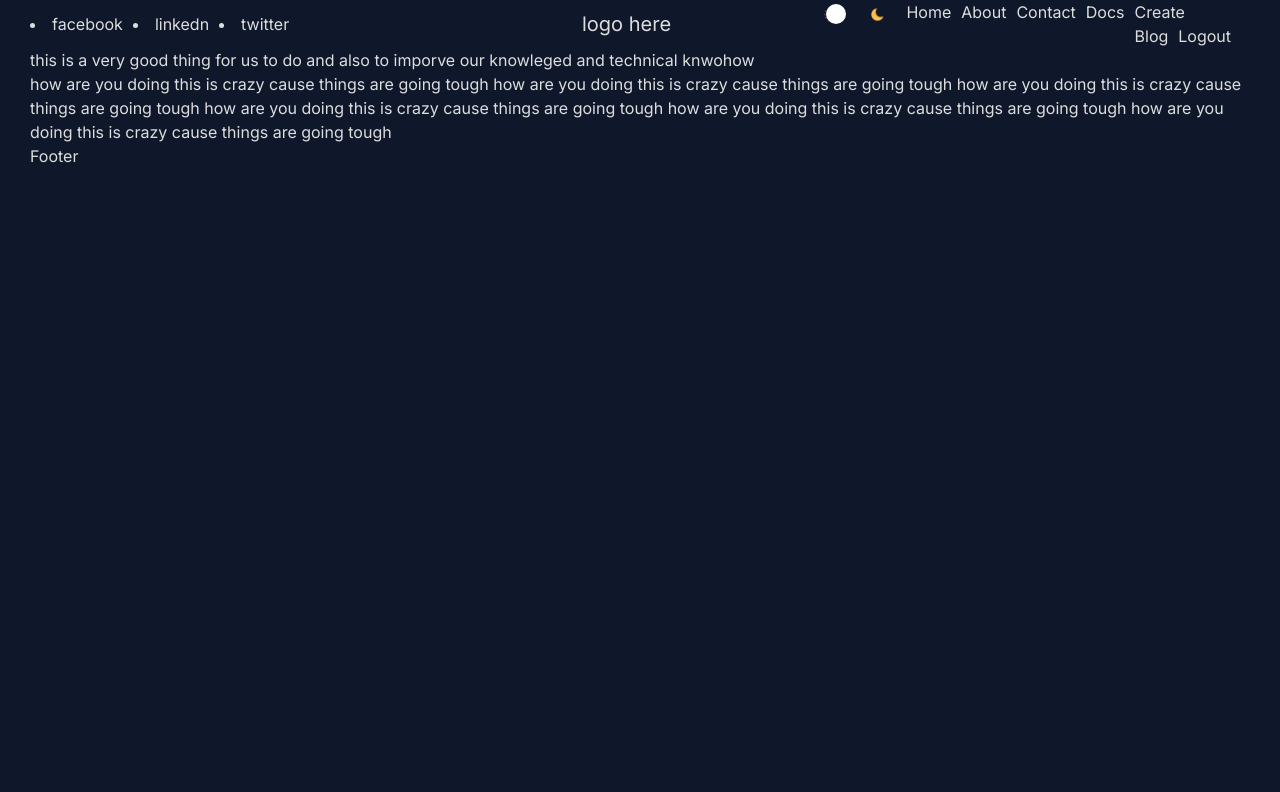
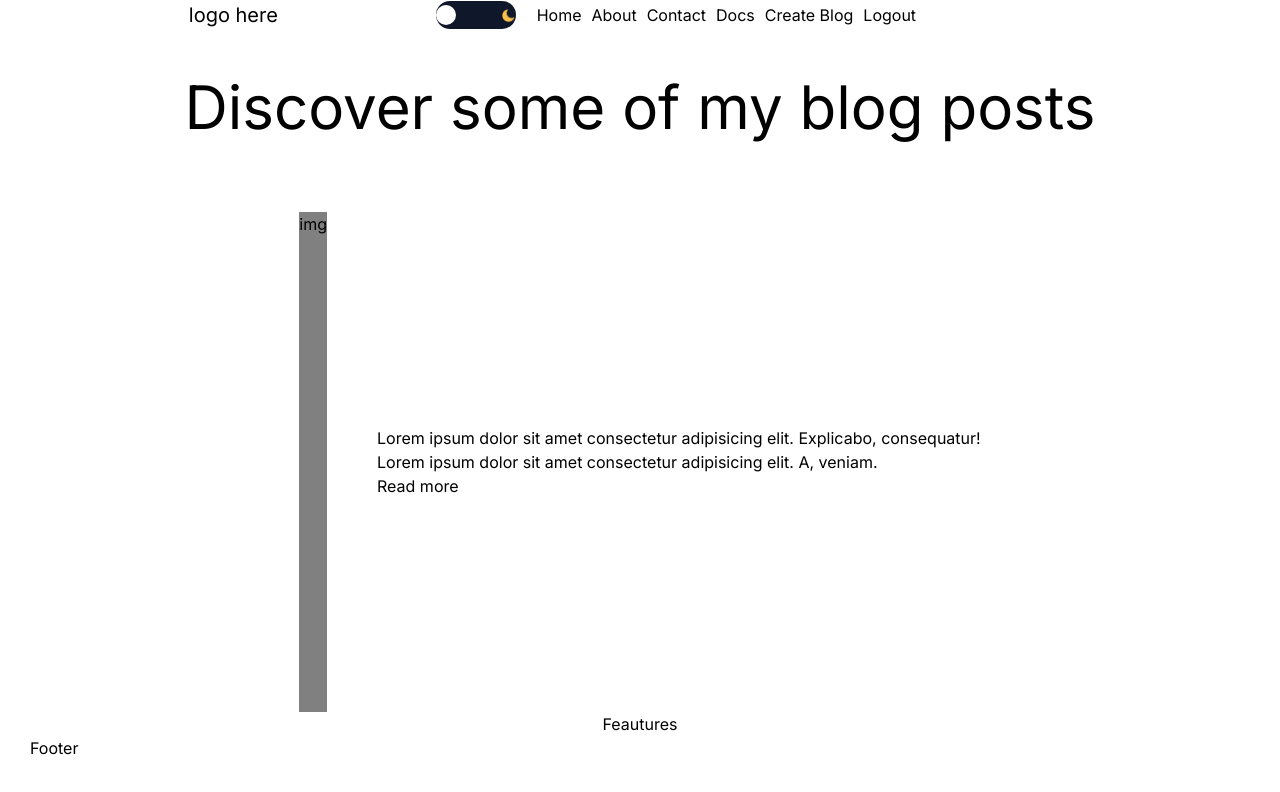
Before and after one commit to Romaric250/blogging_system_in_next, a Next.js app in the folder blogging_system/: page / in a window 1280 px wide. Shown: the top 792 px of the page. Built offline with nearby package versions, Linux system fonts and the light colour scheme.

Commit message:
blog section in progress;

```diff
--- a/blogging_system/app/globals.css
+++ b/blogging_system/app/globals.css
@@ -10,7 +10,7 @@
   -softTextColor:#626262;
 }
 
-.light{
+.dark{
   --bg: #0f172a;
   --textColor: #ddd;
   --softBg:#1e2a47;
--- a/blogging_system/app/page.js
+++ b/blogging_system/app/page.js
@@ -1,21 +1,12 @@
 
+import Feautures from "@/components/Feautures/Feautures";
 import Image from "next/image";
 
 export default function Home() {
   return (
     <div>
 
-      this is a very good thing for us to do and also to imporve our knowleged and technical knwohow
-
-      <div>
-
-        how are you doing this is crazy cause things are going tough
-        how are you doing this is crazy cause things are going tough
-        how are you doing this is crazy cause things are going tough
-        how are you doing this is crazy cause things are going tough
-        how are you doing this is crazy cause things are going tough
-        how are you doing this is crazy cause things are going tough
-      </div>
+      <Feautures/>
 
     </div>
 
--- /dev/null
+++ b/blogging_system/components/Feautures/Feautures.jsx
@@ -0,0 +1,34 @@
+
+import styles from "./feautures.module.css"
+
+const Feautures = () => {
+  return (
+      <div className={styles.container}>
+          <h1 className={styles.title}>
+              Discover some of my blog posts
+          </h1>
+
+          <div className={styles.post}>
+              <div className={styles.imgContainer}>
+                  img
+
+              </div>
+              <div className={styles.textContainer}>
+                <h1 className={styles.postTitle}>Lorem ipsum dolor sit amet consectetur adipisicing elit. Explicabo, consequatur!</h1>
+                <p className={styles.postdescription}>Lorem ipsum dolor sit amet consectetur adipisicing elit. A, veniam.</p>
+
+              <button>Read more</button>
+              </div>
+          </div>
+
+          Feautures
+
+
+
+
+
+      </div>
+  )
+}
+
+export default Feautures
--- /dev/null
+++ b/blogging_system/components/Feautures/feautures.module.css
@@ -0,0 +1,27 @@
+.container {
+  display: flex;
+  flex-direction: column;
+  justify-content: center;
+
+  align-items: center;
+}
+
+.title {
+  font-size: 60px;
+}
+
+.post {
+  margin-top: 60px;
+  display: flex;
+  align-items: center;
+  gap: 50px;
+}
+
+.image {
+  object-fit: cover;
+}
+.imgContainer {
+  flex: 1;
+  height: 500px;
+  background: gray;
+}
--- a/blogging_system/components/Navbar/Navbar.jsx
+++ b/blogging_system/components/Navbar/Navbar.jsx
@@ -6,33 +6,32 @@ import styles from './navbar.module.css';
 import AuthLinks from '../AuthLinks/AuthLinks';
 import ThemeToggle from '../ThemeToggle/ThemeToggle';
 
+
+const NavLinks = () => {
+    return (
+        <>
+         <ThemeToggle/>
+                <Link href="/">Home</Link>
+                <Link href="/">About</Link>
+                <Link href="/">Contact</Link>
+                <Link href="/">Docs</Link>
+                <AuthLinks/>
+        </>
+    )
+}
+
+
 const Navbar = () => {
     return (
         <div className= {styles.container}>
-            <div className={styles.social}>
-                <li>
-                    facebook
-                </li>
-                <li>
-                    linkedn
-                </li>
-                <li>
-                    twitter
-                </li>
 
-            </div>
 
             <div className={styles.logo}>
                 logo here
             </div>
 
             <div className={styles.links}>
-                <ThemeToggle/>
-                <Link href="/">Home</Link>
-                <Link href="/">About</Link>
-                <Link href="/">Contact</Link>
-                <Link href="/">Docs</Link>
-                <AuthLinks/>
+               <NavLinks/>
 
             </div>
 
--- a/blogging_system/components/Navbar/navbar.module.css
+++ b/blogging_system/components/Navbar/navbar.module.css
@@ -1,23 +1,31 @@
 .container {
   display: flex;
   align-items: center;
+  width: 100%;
   justify-content: space-between;
-}
-
-.social {
-  display: flex;
-  gap: 10px;
-  flex: 1;
+  margin-bottom: 2rem;
 }
 
 .logo {
   flex: 1;
+
   text-align: center;
   font-size: 20px;
 }
 
 .links {
   display: flex;
+  align-items: center;
   gap: 10px;
-  flex: 1;
+  flex: 2;
 }
+
+@media screen and (max-width: 1200px) {
+  .logo {
+    font-size: larger;
+  }
+  .links {
+    font-size: 18px;
+    gap: 15px;
+  }
+}
--- a/blogging_system/components/ThemeToggle/ThemeToggle.jsx
+++ b/blogging_system/components/ThemeToggle/ThemeToggle.jsx
@@ -7,13 +7,13 @@ import { ThemeContext } from "@/src/context/ThemeContext";
 const ThemeToggle = () => {
 
     const { theme,toggle } = useContext(ThemeContext)
-    console.log(theme)
+    // console.log(theme)
     return (
 
         <div className={styles.container} onClick={toggle} style={theme === "dark" ? { left:1,background:"white"}:{right:1, background:"#0f172a"} }>
 
             <Image src="/sun.png" alt="sun" width={15} height={15}  />
-            <div className={styles.ball} style = {theme === "dark" ? { left:0,background:"#0f172a"}:{right:0, background:"white"} }></div>
+            <div className={styles.ball} style = {theme === "dark" ? { right:0,background:"#0f172a"}:{left:0, background:"white"} }></div>
             <Image src="/moon.png" alt="moon" width={15} height={15} />
 
 
--- a/blogging_system/components/ThemeToggle/toggle.module.css
+++ b/blogging_system/components/ThemeToggle/toggle.module.css
@@ -19,5 +19,4 @@
   border-radius: 50%;
   background-color: white;
   position: absolute;
-  left: 2px;
 }
--- a/blogging_system/src/context/ThemeContext.jsx
+++ b/blogging_system/src/context/ThemeContext.jsx
@@ -4,7 +4,7 @@ import { createContext, useEffect, useState} from "react";
 export const ThemeContext = createContext();
 
 const GetThemFromLocalStorage = () => {
-    if (typeof window !== 'undefined' && window.localStorage) {
+    if (typeof window !== "undefined") {
         const value = window.localStorage.getItem("theme");
         return value || "light";
     }
--- a/blogging_system/src/providers/ThemeProvider.jsx
+++ b/blogging_system/src/providers/ThemeProvider.jsx
@@ -5,7 +5,7 @@ import React, { useContext } from "react"
 
 const ThemeProvider = ({children}) => {
     const {theme} = useContext(ThemeContext)
-    console.log("this is the theme", theme)
+    // console.log("this is the theme", theme)
   return (
       <div className={theme}>{children}</div>
   )
```
